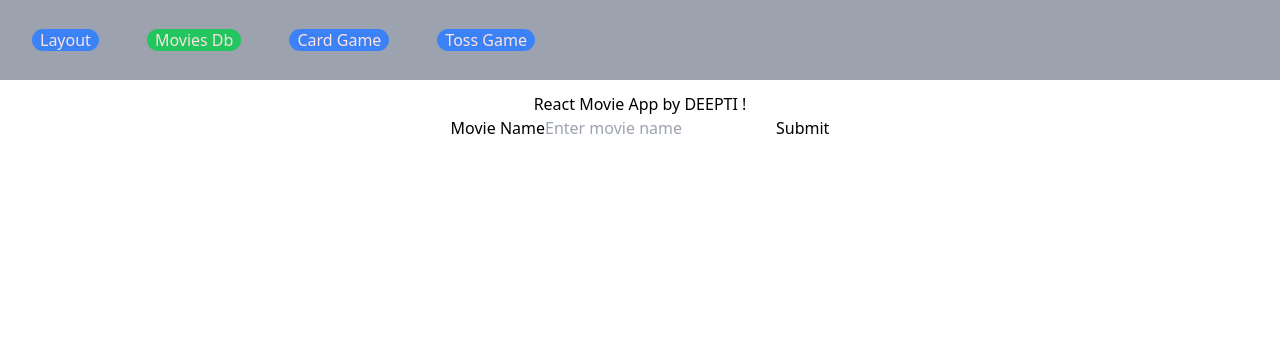
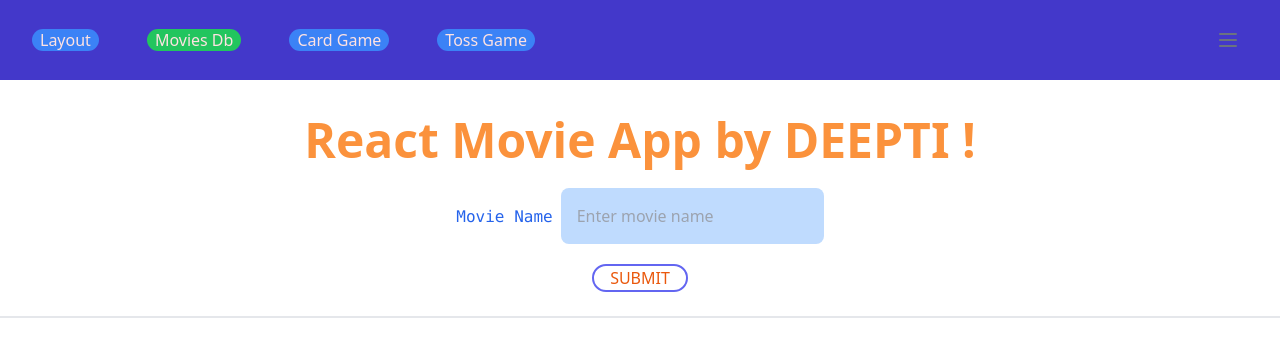
Before and after one commit to deeptiSingh006/moviedb, a React (Create React App) app: page /MovieDb in a window 1280 px wide. Shown: the top 356 px of the page. Built offline with nearby package versions, Linux system fonts and the light colour scheme.

Commit message:
taiwind css -moviedb

```diff
--- a/src/Layout.js
+++ b/src/Layout.js
@@ -7,7 +7,7 @@ import { Outlet, Link, NavLink } from "react-router-dom";
 const Layout = () => {
   return (
     <>
-      <nav className=" relative bg-gray-400 mb-3 text-red-100 ">
+      <nav className=" relative bg-indigo-700 mb-3 text-red-100 flex flex-row justify-between">
         <ul  className="relative flex flex-wrap items-center justify-start px-2 py-3 ">
           <li className="p-4 mx-2">
             < NavLink  className={({ isActive }) => (isActive ? "rounded-full border-indigo-500/100 bg-green-500 px-2" : "rounded-full border-indigo-500/100 bg-blue-500 px-2")} to="/">Layout</NavLink>
@@ -25,6 +25,10 @@ const Layout = () => {
 
         </ul>
 
+
+        <button type="button" className="text-gray-500 mr-10" >
+                    <svg className="w-6 h-6 fill-current " viewBox="0 0 24 24"><path fill-rule="evenodd" d="M4 5h16a1 1 0 0 1 0 2H4a1 1 0 1 1 0-2zm0 6h16a1 1 0 0 1 0 2H4a1 1 0 0 1 0-2zm0 6h16a1 1 0 0 1 0 2H4a1 1 0 0 1 0-2z"/></svg>
+                </button>
       </nav>
 
       <Outlet />
--- a/src/MovieDbApp/MovieCard.js
+++ b/src/MovieDbApp/MovieCard.js
@@ -2,13 +2,13 @@ import React from 'react';
 
 function MovieCard({movie}) {
     return (
-        <div className="card" >
-        <img className="card--image"
+        <div className="  flex flex-col items-center justify-center border-4 border-grey-400 w-1/3 bg-grey-200 mt-6 rounded-lg h-full " >
+        <img className=" mt-5  w-20% h-20%"
             src={`https://image.tmdb.org/t/p/w185_and_h278_bestv2/${movie.poster_path}`}
             alt={movie.title + ' poster'}
             />
         <div className="card--content">
-        <h3 className="card--title">{movie.title}</h3>
+        <h3 className="font-bold font-mono text-grey-700">{movie.title}</h3>
         <p><small>RELEASE DATE: {movie.release_date}</small></p>
         <p><small>RATING: {movie.vote_average}</small></p>
         <p className="card--desc">{movie.overview}</p>
--- a/src/MovieDbApp/MovieDb.js
+++ b/src/MovieDbApp/MovieDb.js
@@ -2,9 +2,11 @@
 import SearchMovie from './SearchMovie';
 function MovieDb() {
   return (
-    <div className=" container px-4 mx-auto flex flex-col flex-wrap items-center justify-between">
-      <h1 > React Movie App by DEEPTI !</h1>
+    <div className=" border-b-pink   border-b-2 px-4 py-6 bg-grey-600">
+    <div className=" px-4 mx-auto flex flex-col flex-wrap items-center justify-between">
+      <h1 class="font-bold text-5xl text-orange-400 px-5 mb-6   "> React Movie App by DEEPTI !</h1>
       <SearchMovie/>
+    </div>
     </div>
   );
 }
--- a/src/MovieDbApp/SearchMovie.js
+++ b/src/MovieDbApp/SearchMovie.js
@@ -1,37 +1,54 @@
-import React,{useState} from 'react';
-import MovieCard from './MovieCard';
+import React, { useState } from "react";
+import MovieCard from "./MovieCard";
 
 function SearchMovie(props) {
-  const[query , setQuery]= useState('');
-  const[movies , setMovies]= useState([]);
+  const [query, setQuery] = useState("");
+  const [movies, setMovies] = useState([]);
 
-    async function searchMovies(e){
+  async function searchMovies(e) {
     e.preventDefault();
     console.log(query);
     const url = `https://api.themoviedb.org/3/search/movie?api_key=7bbaf094f119a693e0b4b645984dc7b8&language=en-US&query=${query}&page=1&include_adult=false`;
-      try{
+    try {
       const response = await fetch(url);
-        const data= await response.json();
+      const data = await response.json();
       setMovies(data.results);
-      }catch(error){
+    } catch (error) {
       console.error(error);
     }
     setQuery("");
-;
   }
   return (
     <div>
       <form className="form" onSubmit={searchMovies}>
-                <label htmlFor='query' className="label">Movie Name</label>
-                <input type="text" name="query" placeholder='Enter movie name'
-                className="input" value={query} onChange={(e)=>{setQuery(e.target.value)}}></input>
-                <button className="button" type="submit">Submit</button>
+        <div class="flex flex-col w-50% items-center ">
+          <div>
+            <label htmlFor="query" className="text-blue-600 font-sm font-mono mr-2">
+              Movie Name
+            </label>
+            <input
+              type="text"
+              name="query"
+              id="query"
+              placeholder="Enter movie name"
+              className="rounded-lg bg-blue-200 border-indigo-500 p-4"
+              value={query}
+              onChange={(e) => {
+                setQuery(e.target.value);
+              }}
+            ></input>
+          </div>
+
+          <button className="rounded-full border-indigo-500 border-2 uppercase text-orange-600 px-4 mt-5" type="submit">
+            Submit
+          </button>
+        </div>
       </form>
-            <div className="card-list">
-                {movies.filter(movie => movie.poster_path).map((movie) => {
-                    return (
-                        <MovieCard movie={movie} key={movie.id}/>
-                        )
+      <div className=" flex flex-col justify-center item-center ">
+        {movies
+          .filter((movie) => movie.poster_path)
+          .map((movie) => {
+            return <MovieCard movie={movie} key={movie.id} />;
           })}
       </div>
     </div>
```
Lines whose indentation alone changed are shown as unchanged.
